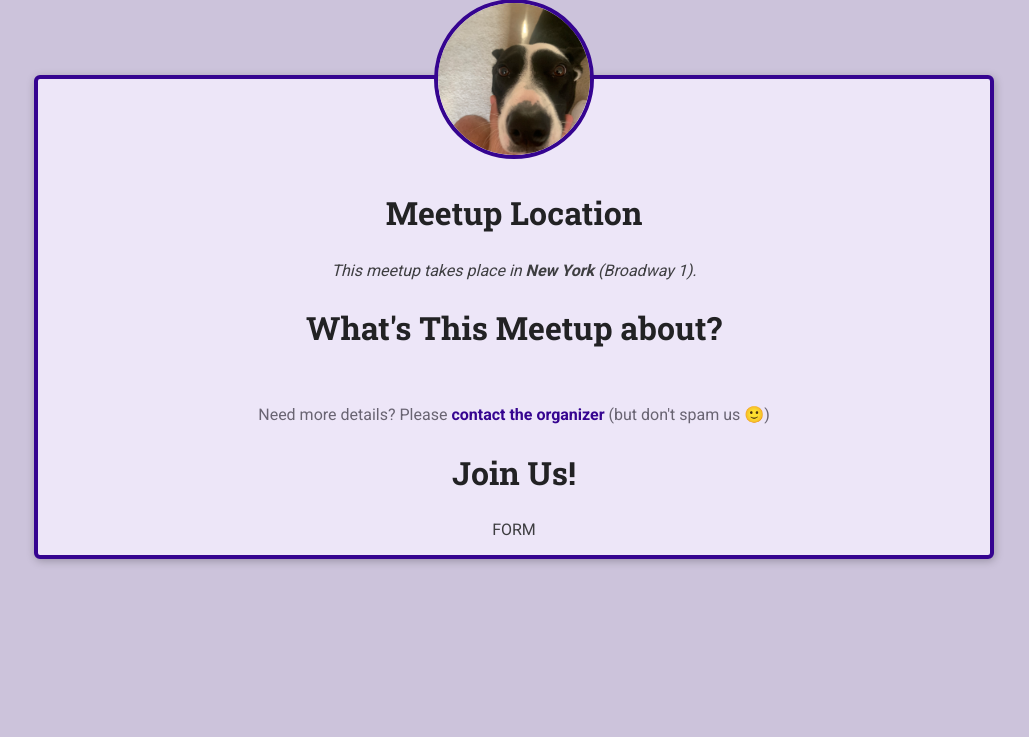
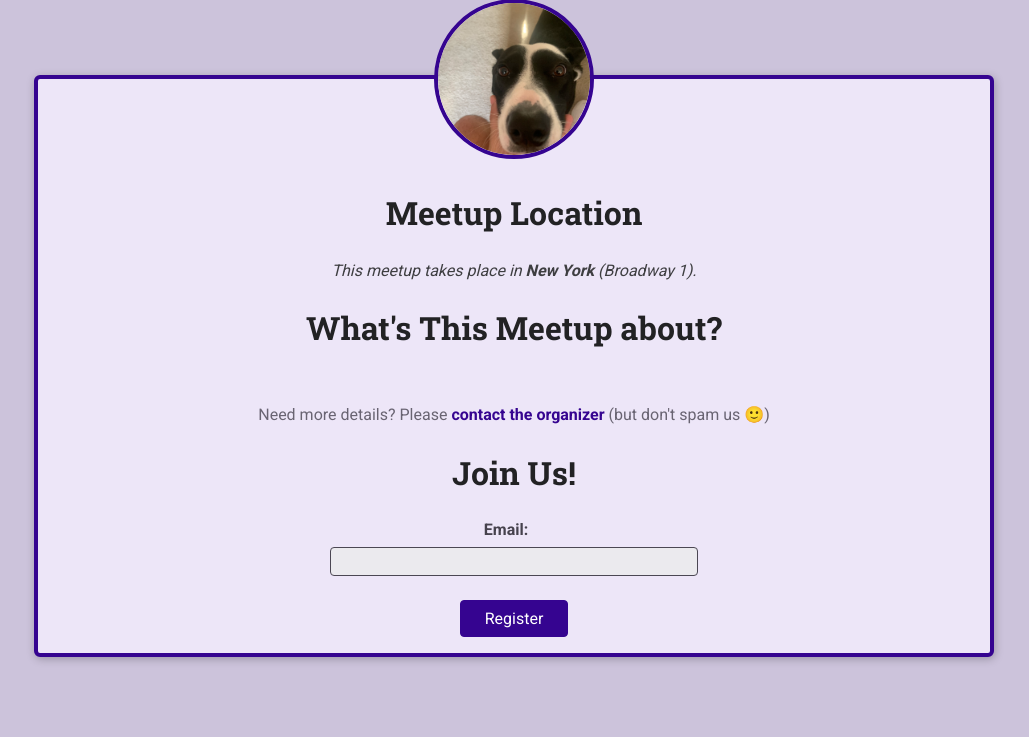
Before and after one commit to salegrettm/django_course_site, a Django app: a page that uses meetups/templates/meetups/meetup-details.html in a window 1280 px wide. Shown: the part 196-933 px from the top of the page, without its empty margins (126-1155 px from the left). Before the commit the page ends 760 px from the top, so only its background shows below. Run offline with Django 4.2, Linux system fonts and the light colour scheme; data comes from the database, SQL or seed files in the repository.

Commit message:
Added participants form rendered by django 🦎

```diff
--- /dev/null
+++ b/meetups/forms.py
@@ -0,0 +1,8 @@
+from django import forms
+
+from .models import Participant
+
+class RegistrationForm(forms.ModelForm):
+  class Meta:
+    model = Participant
+    fields = ['email']
--- a/meetups/templates/meetups/meetup-details.html
+++ b/meetups/templates/meetups/meetup-details.html
@@ -28,7 +28,14 @@
   </section>
   <section id="registration">
     <h2>Join Us!</h2>
-    FORM
+    <form>
+      <ul>
+        {{ form.as_ul }}
+      </ul>
+      <div id="registration-actions">
+        <button type="submit">Register</button>
+      </div>
+    </form>
   </section>
 </article>
 {% else %}
--- a/meetups/views.py
+++ b/meetups/views.py
@@ -1,5 +1,6 @@
 from django.shortcuts import render
 from .models import Meetup
+from .forms import RegistrationForm
 
 
 def index(request):
@@ -13,9 +14,11 @@ def index(request):
 def meetup_details(request, meetup_slug):
     try:
         selected_meetup = Meetup.objects.get(slug=meetup_slug)
+        registration_form = RegistrationForm()
         return render(request, 'meetups/meetup-details.html', {
             'meetup_found': True,
-            'meetup': selected_meetup
+            'meetup': selected_meetup,
+            'form': registration_form
         })
     except Exception as exc:
         return render(request, 'meetups/meetup-details.html', {
```
